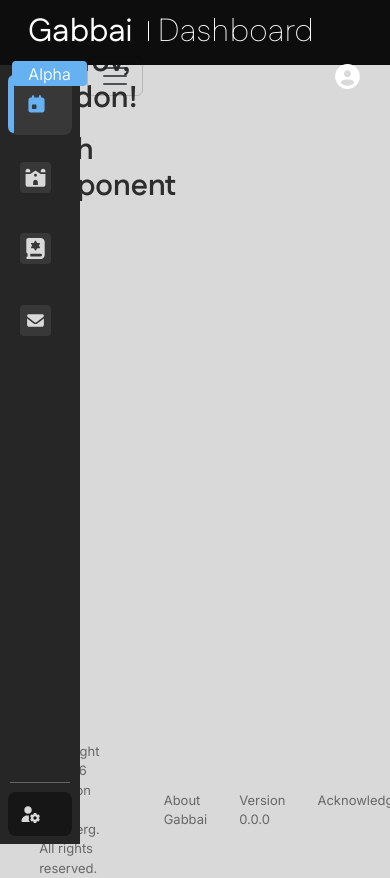
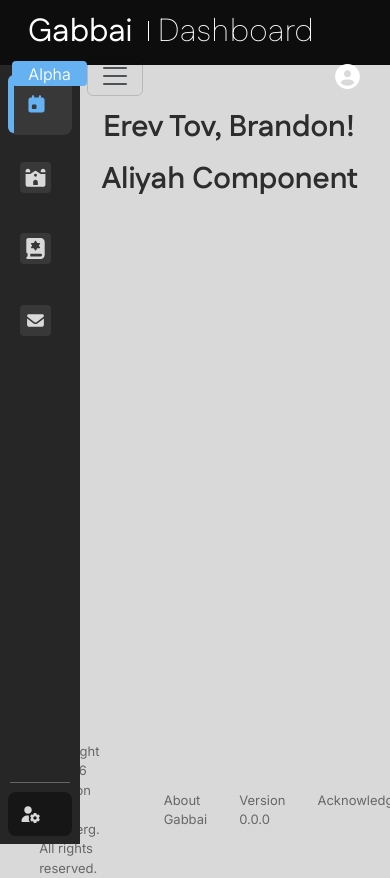
Before and after one commit to brandonbng23/gabbai, a React (Vite) app in the folder frontend/: page / in a window 390 px wide. Shown: the top 878 px of the page. Built offline with nearby package versions, Linux system fonts and the light colour scheme.

Commit message:
Added styling for `content-window class

```diff
--- a/frontend/src/index.css
+++ b/frontend/src/index.css
@@ -790,6 +790,24 @@
     padding-bottom: 65px;
 }
 
+.content-window {
+    margin-top: 65px;
+    margin-left: 245px;
+    width: 75%;
+}
+
+@media (max-width: 1200px) {
+    .content-window {
+        margin-left: 150px;
+    }
+}
+
+@media (max-width: 715px) {
+    .content-window {
+        margin-left: 90px;
+    }
+}
+
 .footer {
     bottom: 0;
     height: 60px;
```
